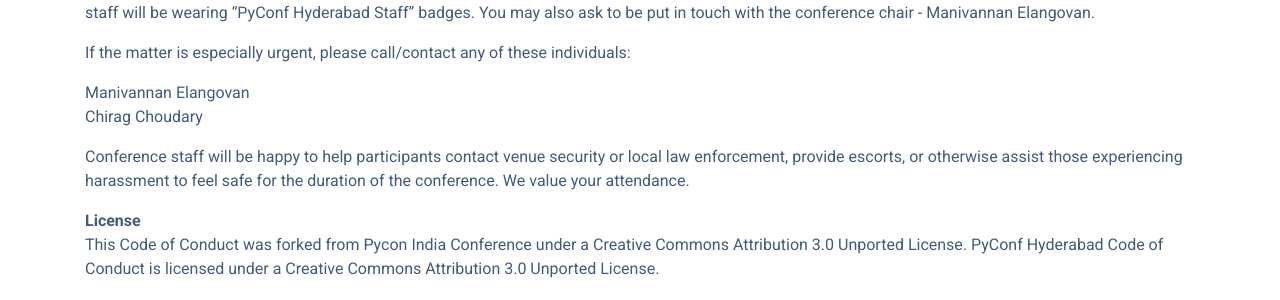
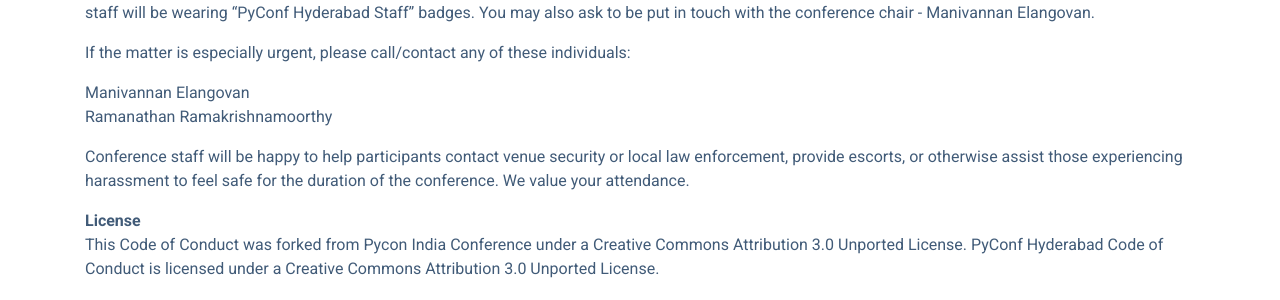
Before and after one commit to HydPy/hydpyconf2019, a Jekyll site: the page built from coc.md, in a window 1280 px wide and 900 px high, scrolled down 676 px. Shown: the part 311-611 px from the top of the window. Built offline with Jekyll 4.4.1, drawn with Linux system fonts in a browser that asks for light colours; nearby versions of some CDN libraries.

Commit message:
Update PoC in CoC page

```diff
--- a/coc.md
+++ b/coc.md
@@ -27,7 +27,7 @@
 <p>If the matter is especially urgent, please call/contact any of these individuals:</p>
 
 <p>Manivannan Elangovan<br />
-Chirag Choudary<br /></p>
+Ramanathan Ramakrishnamoorthy<br /></p>
 
 <p>Conference staff will be happy to help participants contact venue security or local law enforcement, provide escorts, or otherwise assist those experiencing harassment to feel safe for the duration of the conference. We value your attendance.</p>
 
```
